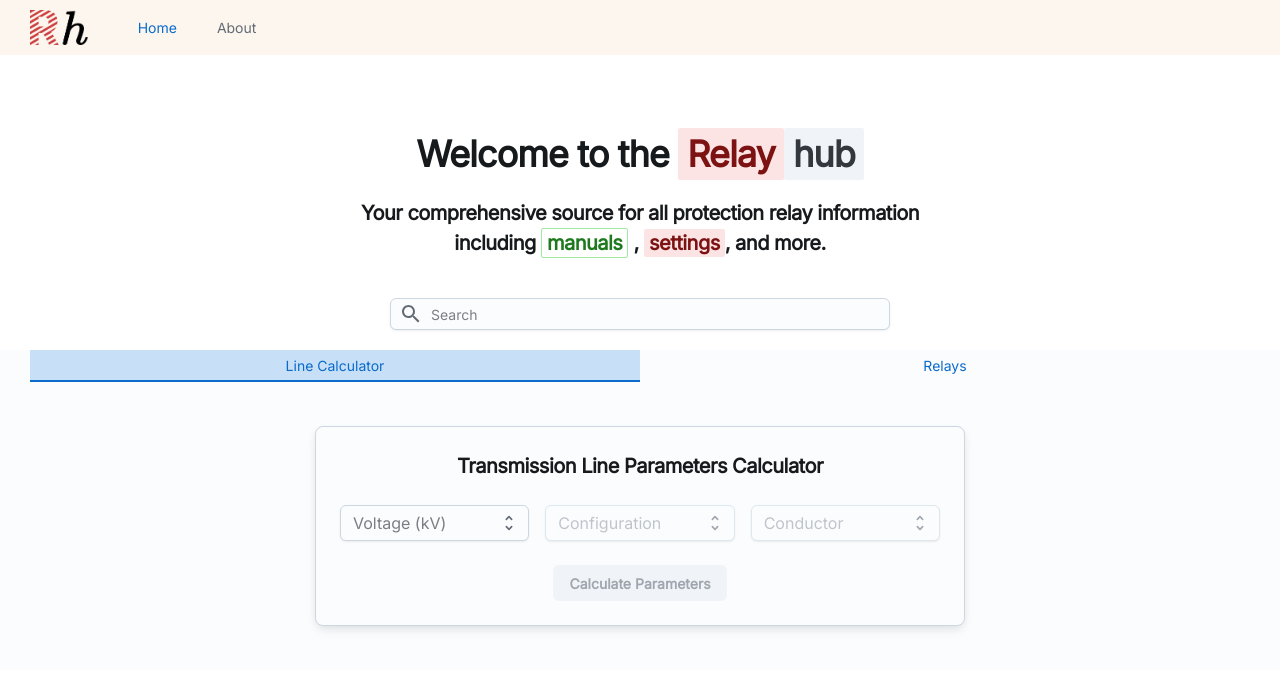
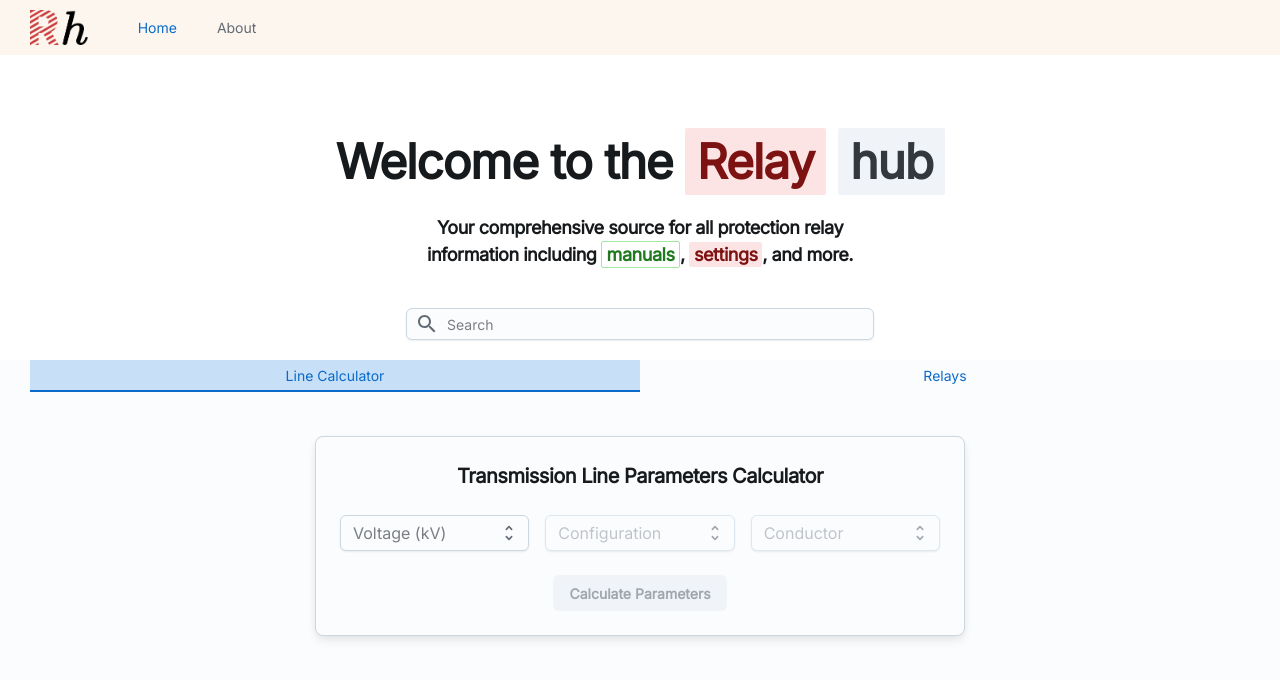
Before and after one commit to umerbanday/relayh, a React (Create React App) app: page / in a window 1280 px wide. Shown: the top 680 px of the page. Built offline with nearby package versions, Linux system fonts and the light colour scheme.

Commit message:
fixed mibile display

```diff
--- a/src/Components/LineParameterCalculator/LineParameterCalculator.jsx
+++ b/src/Components/LineParameterCalculator/LineParameterCalculator.jsx
@@ -378,19 +378,19 @@ export default function LineParameterCalculator() {
               }}
             >
               <Typography level="h6" sx={{ mb: 2 }}>Results</Typography>
-              <Typography sx={{ mb: 2 }}>Base Impedance: {result.baseImpedance} Ω</Typography>
+              {/*<Typography sx={{ mb: 2 }}>Base Impedance: {result.baseImpedance} Ω</Typography>*/}
               <Grid container spacing={2}>
                 <Grid xs={12} md={6}>
                   <Typography fontWeight="lg">Positive Sequence:</Typography>
-                  <Typography>R: {result.positiveSeq.R}</Typography>
-                  <Typography>X: {result.positiveSeq.X}</Typography>
-                  <Typography>B: {result.positiveSeq.B}</Typography>
+                  <Typography>R: {result.positiveSeq.R} Ω/km</Typography>
+                  <Typography>X: {result.positiveSeq.X} Ω/km</Typography>
+                  <Typography>B: {result.positiveSeq.B} Ω/km</Typography>
                 </Grid>
                 <Grid xs={12} md={6}>
                   <Typography fontWeight="lg">Zero Sequence:</Typography>
-                  <Typography>R0: {result.zeroSeq.R0}</Typography>
-                  <Typography>X0: {result.zeroSeq.X0}</Typography>
-                  <Typography>B0: {result.zeroSeq.B0}</Typography>
+                  <Typography>R0: {result.zeroSeq.R0} Ω/km</Typography>
+                  <Typography>X0: {result.zeroSeq.X0} Ω/km</Typography>
+                  <Typography>B0: {result.zeroSeq.B0} Ω/km</Typography>
                 </Grid>
               </Grid>
             </Sheet>
--- a/src/pages/HomePage/Home.module.css
+++ b/src/pages/HomePage/Home.module.css
@@ -1,4 +1,4 @@
-.mainContainer{
+.mainContainer {
     display: flex;
     font-family: 'Inter', sans-serif;
     flex-direction: column;
@@ -7,18 +7,32 @@ width: 100%;
     position: relative;
   }
 
-.headingContainer{
+  .headingContainer {
     display: flex;
     flex-direction: column;
     align-items: center;
     gap: 20px;
-    margin-top: 130px;
+    margin-top: clamp(90px, 18vw, 130px); /* Responsive top margin */
+    padding-left: 16px;
+    padding-right: 16px;
+    width: 100%;
+    box-sizing: border-box;
   }
 
-.searchContainer{
+  .searchContainer {
     display: flex;
-
+    padding-left: 16px;
+    padding-right: 16px;
     gap: 10px;
     margin-top: 40px;
-    width:500px
+    width: 100%;
+    max-width: 500px;
+    box-sizing: border-box;
   }
+
+  /* Media query for larger screens */
+  @media (min-width: 600px) {
+    .searchContainer {
+      width: 500px;
+    }
+  }
--- a/src/pages/HomePage/HomePage.jsx
+++ b/src/pages/HomePage/HomePage.jsx
@@ -45,16 +45,85 @@ function HomePage() {
 function Heading() {
   return (
     <div className={styles.headingContainer}>
-      <Typography level='h1'>
-        Welcome to the {' '}
-        <Typography level='h1' variant='soft' color='danger'>Relay</Typography>
-        <Typography level='h1' variant='soft'  >hub</Typography>
+      <Typography
+        level='h1'
+        sx={{
+          fontSize: {
+            xs: '1.8rem', // Mobile
+            sm: '2rem',   // Small devices
+            md: '3rem'    // Medium and larger devices
+          },
+          textAlign: 'center',
+          lineHeight: 1.2
+        }}
+      >
+        Welcome to the{' '}
+        <Typography
+          component="span"
+          level='h1'
+          variant='soft'
+          color='danger'
+          sx={{
+            fontSize: {
+              xs: '1.8rem', // Mobile
+              sm: '2rem',   // Small devices
+              md: '3rem'
+            }
+          }}
+        >
+          Relay
+        </Typography>{' '}
+        <Typography
+          component="span"
+          level='h1'
+          variant='soft'
+          sx={{
+            fontSize: {
+              xs: '1.8rem', // Mobile
+            sm: '2rem',   // Small devices
+            md: '3rem'
+            }
+          }}
+        >
+          hub
+        </Typography>
       </Typography>
-      <Typography level='h4' textAlign={'center'} sx={{ maxWidth: 600 }} >
-        Your comprehensive source for all protection relay information including{' '}<Typography color='success' variant='outlined'> manuals</Typography> , <Typography color='danger' variant='soft'>settings</Typography>, and more.
+
+      <Typography
+        level='h4'
+        sx={{
+          maxWidth: {
+            xs: '100%',  // Full width on mobile
+            sm: '500px'  // Constrained width on larger screens
+          },
+          textAlign: 'center',
+          fontSize: {
+            xs: '1rem',   // Smaller font on mobile
+            sm: '1.125rem' // Slightly larger on larger screens
+          },
+          px: 2 // Horizontal padding
+        }}
+      >
+        Your comprehensive source for all protection relay information including{' '}
+        <Typography
+          color='success'
+          variant='outlined'
+          component="span"
+        >
+          manuals
+        </Typography>
+        , {' '}
+        <Typography
+          color='danger'
+          variant='soft'
+          component="span"
+        >
+          settings
+        </Typography>
+        , and more.
       </Typography>
     </div>
-  )
+  );
 }
 
 //searchbar section containing the searchbar and the search button
```
Lines whose indentation alone changed are shown as unchanged.
